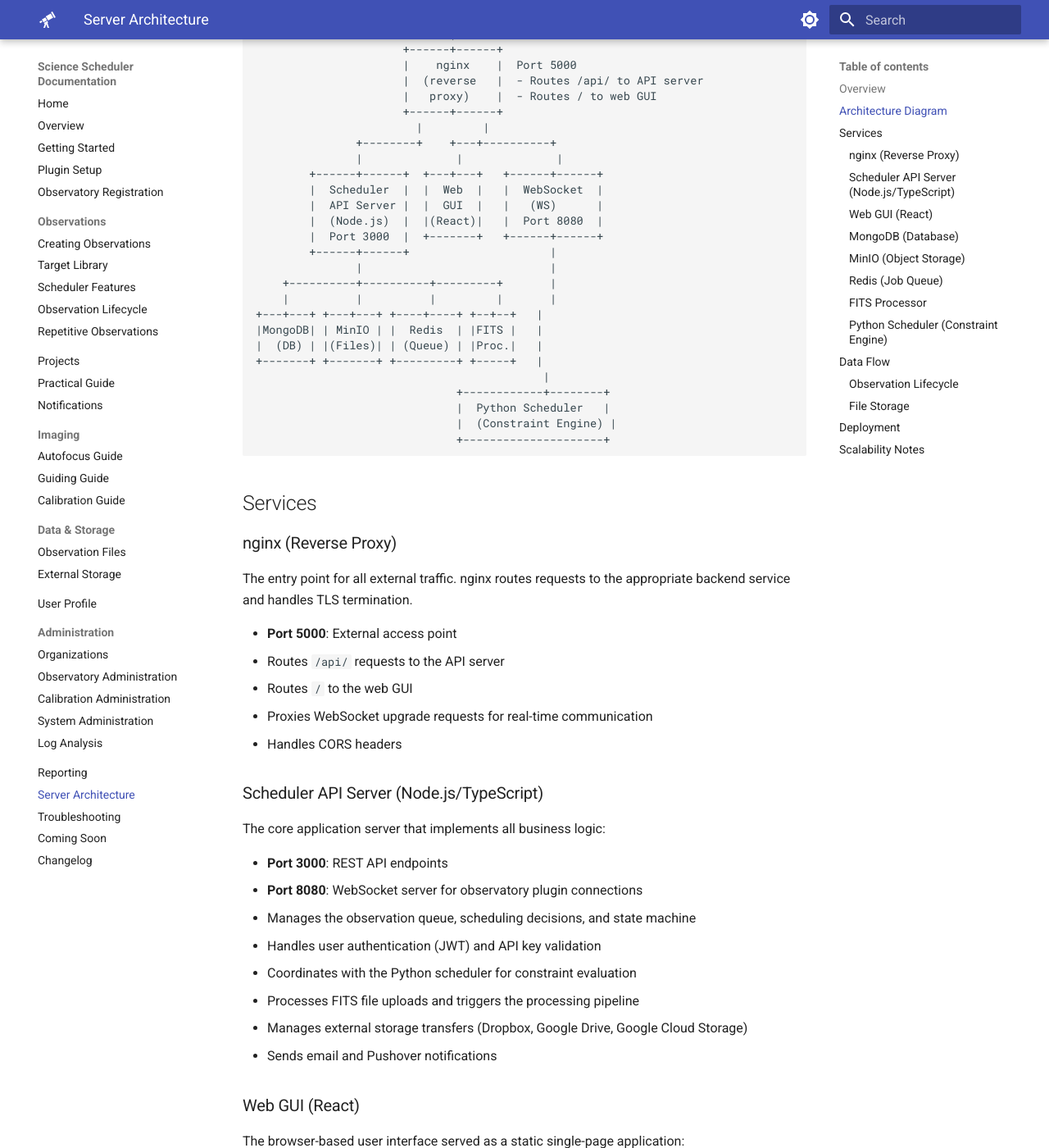
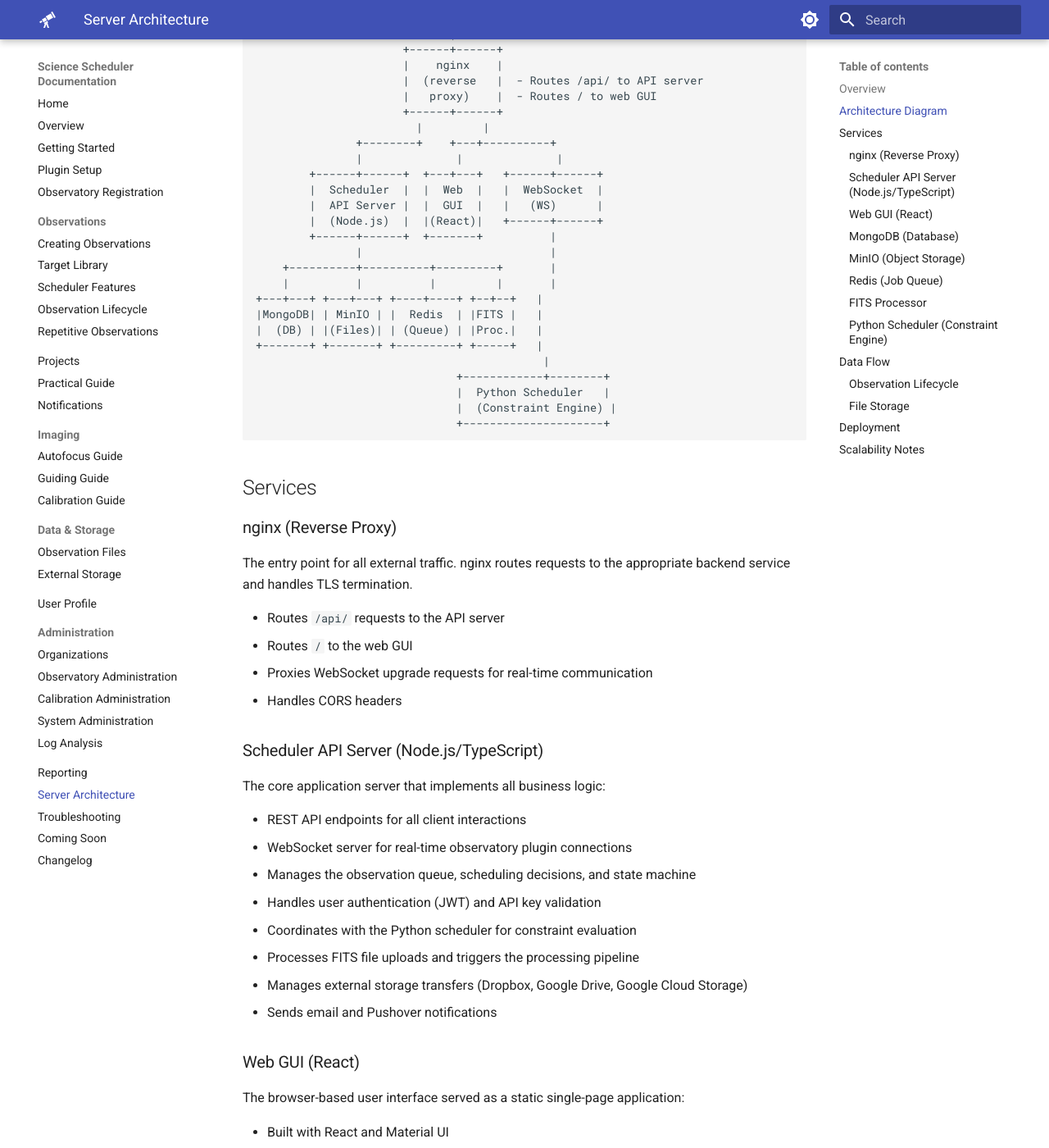
Before and after one commit to First-Light-Systems/nina-scheduler-docs, an MkDocs documentation site: the page built from docs/SERVER_ARCHITECTURE.md, in a window 1280 px wide and 1400 px high, scrolled down 529 px. Shown: the whole window at 82% size. Built offline with MkDocs 1.6.1 and Material for MkDocs 9.7.7, drawn with Linux system fonts in a browser that asks for light colours.

Commit message:
Remove port numbers from server architecture page
Port numbers are deployment details that shouldn't be in user-facing docs.

Co-Authored-By: Claude Opus 4.6 (1M context) <noreply@anthropic.com>

```diff
--- a/docs/SERVER_ARCHITECTURE.md
+++ b/docs/SERVER_ARCHITECTURE.md
@@ -14,7 +14,7 @@ This page describes the server-side infrastructure. For how the server communica
                           Internet
                              |
                       +------+------+
-                      |    nginx    |  Port 5000
+                      |    nginx    |
                       |  (reverse   |  - Routes /api/ to API server
                       |   proxy)    |  - Routes / to web GUI
                       +------+------+
@@ -24,9 +24,8 @@ This page describes the server-side infrastructure. For how the server communica
         +------+------+  +---+---+   +------+------+
         |  Scheduler  |  |  Web  |   |  WebSocket  |
         |  API Server |  |  GUI  |   |   (WS)      |
-        |  (Node.js)  |  |(React)|   |  Port 8080  |
-        |  Port 3000  |  +-------+   +------+------+
-        +------+------+                     |
+        |  (Node.js)  |  |(React)|   +------+------+
+        +------+------+  +-------+          |
                |                            |
     +----------+----------+---------+       |
     |          |          |         |       |
@@ -47,7 +46,6 @@ This page describes the server-side infrastructure. For how the server communica
 
 The entry point for all external traffic. nginx routes requests to the appropriate backend service and handles TLS termination.
 
-- **Port 5000**: External access point
 - Routes `/api/` requests to the API server
 - Routes `/` to the web GUI
 - Proxies WebSocket upgrade requests for real-time communication
@@ -57,8 +55,8 @@ The entry point for all external traffic. nginx routes requests to the appropria
 
 The core application server that implements all business logic:
 
-- **Port 3000**: REST API endpoints
-- **Port 8080**: WebSocket server for observatory plugin connections
+- REST API endpoints for all client interactions
+- WebSocket server for real-time observatory plugin connections
 - Manages the observation queue, scheduling decisions, and state machine
 - Handles user authentication (JWT) and API key validation
 - Coordinates with the Python scheduler for constraint evaluation
```
